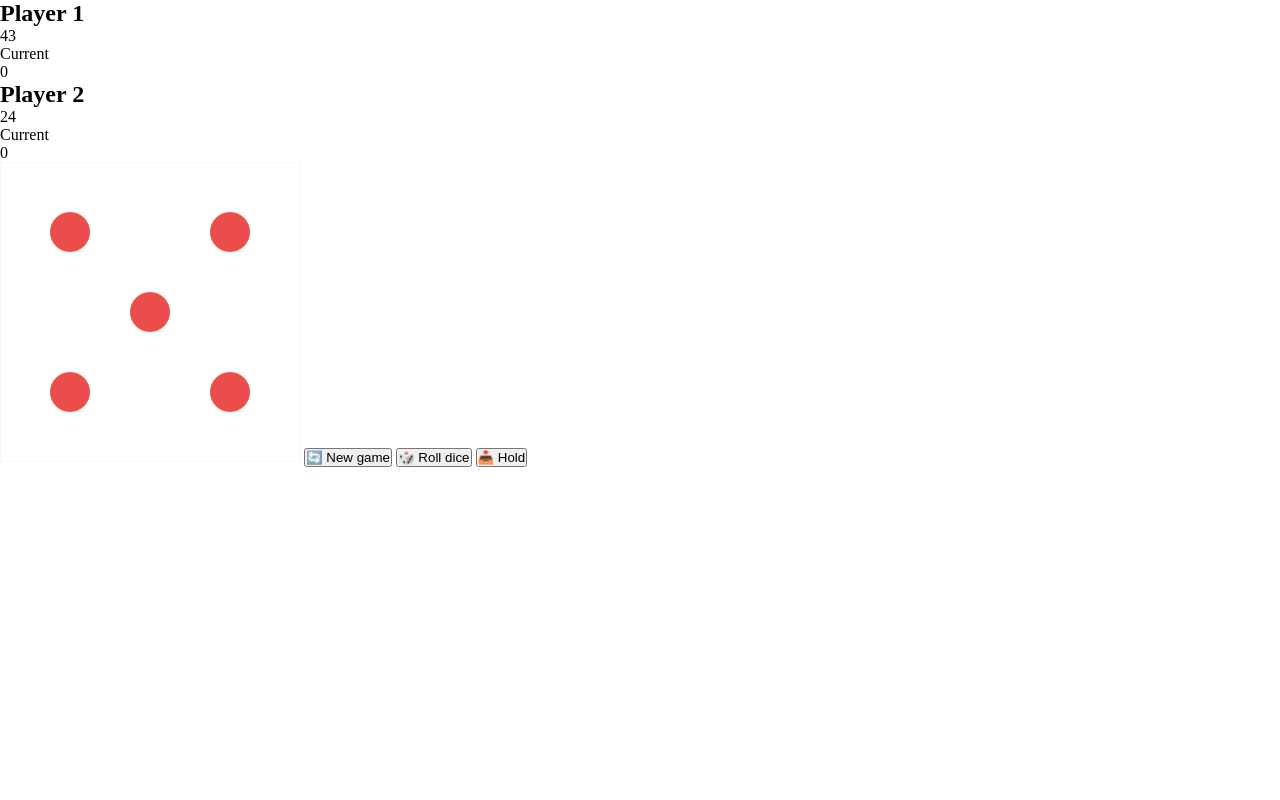
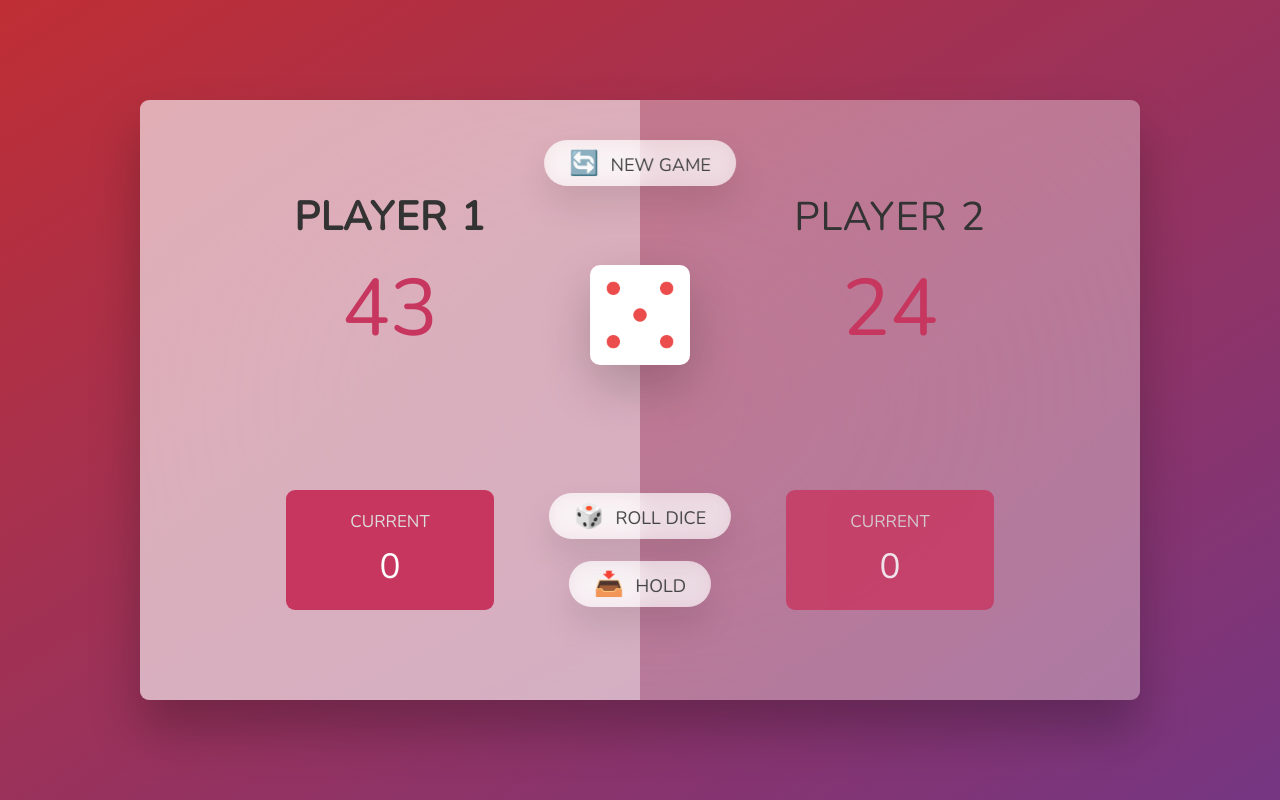
Before and after one commit to AyushShrivastava14/Dice-Roll-Game, a plain HTML site: page index.html in a window 1280 px wide. Drawn offline with nearby package versions, Linux system fonts and the light colour scheme.

Commit message:
Styling Completed

```diff
--- a/style.css
+++ b/style.css
@@ -1,4 +1,172 @@
+@import url('https://fonts.googleapis.com/css2?family=Nunito&display=swap');
+
 * {
-    margin: 0px;
-    padding: 0px;
+  margin: 0;
+  padding: 0;
+  box-sizing: inherit;
 }
+
+html {
+  font-size: 62.5%;
+  box-sizing: border-box;
+}
+
+body {
+  font-family: 'Nunito', sans-serif;
+  font-weight: 400;
+  height: 100vh;
+  color: #333;
+  background-image: linear-gradient(to top left, #753682 0%, #bf2e34 100%);
+  display: flex;
+  align-items: center;
+  justify-content: center;
+}
+
+/* LAYOUT */
+main {
+  position: relative;
+  width: 100rem;
+  height: 60rem;
+  background-color: rgba(255, 255, 255, 0.35);
+  backdrop-filter: blur(200px);
+  filter: blur();
+  box-shadow: 0 3rem 5rem rgba(0, 0, 0, 0.25);
+  border-radius: 9px;
+  overflow: hidden;
+  display: flex;
+}
+
+.player {
+  flex: 50%;
+  padding: 9rem;
+  display: flex;
+  flex-direction: column;
+  align-items: center;
+  transition: all 0.75s;
+}
+
+/* ELEMENTS */
+.name {
+  position: relative;
+  font-size: 4rem;
+  text-transform: uppercase;
+  letter-spacing: 1px;
+  word-spacing: 2px;
+  font-weight: 300;
+  margin-bottom: 1rem;
+}
+
+.score {
+  font-size: 8rem;
+  font-weight: 300;
+  color: #c7365f;
+  margin-bottom: auto;
+}
+
+.player--active {
+  background-color: rgba(255, 255, 255, 0.4);
+}
+.player--active .name {
+  font-weight: 700;
+}
+.player--active .score {
+  font-weight: 400;
+}
+
+.player--active .current {
+  opacity: 1;
+}
+
+.current {
+  background-color: #c7365f;
+  opacity: 0.8;
+  border-radius: 9px;
+  color: #fff;
+  width: 65%;
+  padding: 2rem;
+  text-align: center;
+  transition: all 0.75s;
+}
+
+.current-label {
+  text-transform: uppercase;
+  margin-bottom: 1rem;
+  font-size: 1.7rem;
+  color: #ddd;
+}
+
+.current-score {
+  font-size: 3.5rem;
+}
+
+/* ABSOLUTE POSITIONED ELEMENTS */
+.btn {
+  position: absolute;
+  left: 50%;
+  transform: translateX(-50%);
+  color: #444;
+  background: none;
+  border: none;
+  font-family: inherit;
+  font-size: 1.8rem;
+  text-transform: uppercase;
+  cursor: pointer;
+  font-weight: 400;
+  transition: all 0.2s;
+
+  background-color: white;
+  background-color: rgba(255, 255, 255, 0.6);
+  backdrop-filter: blur(10px);
+
+  padding: 0.7rem 2.5rem;
+  border-radius: 50rem;
+  box-shadow: 0 1.75rem 3.5rem rgba(0, 0, 0, 0.1);
+}
+
+.btn::first-letter {
+  font-size: 2.4rem;
+  display: inline-block;
+  margin-right: 0.7rem;
+}
+
+.btn--new {
+  top: 4rem;
+}
+.btn--roll {
+  top: 39.3rem;
+}
+.btn--hold {
+  top: 46.1rem;
+}
+
+.btn:active {
+  transform: translate(-50%, 3px);
+  box-shadow: 0 1rem 2rem rgba(0, 0, 0, 0.15);
+}
+
+.btn:focus {
+  outline: none;
+}
+
+.dice {
+  position: absolute;
+  left: 50%;
+  top: 16.5rem;
+  transform: translateX(-50%);
+  height: 10rem;
+  box-shadow: 0 2rem 5rem rgba(0, 0, 0, 0.2);
+  border-radius: 10px;
+}
+
+.player--winner {
+  background-color: #2f2f2f;
+}
+
+.player--winner .name {
+  font-weight: 700;
+  color: #c7365f;
+}
+
+.hidden {
+  display: none;
+}
```
